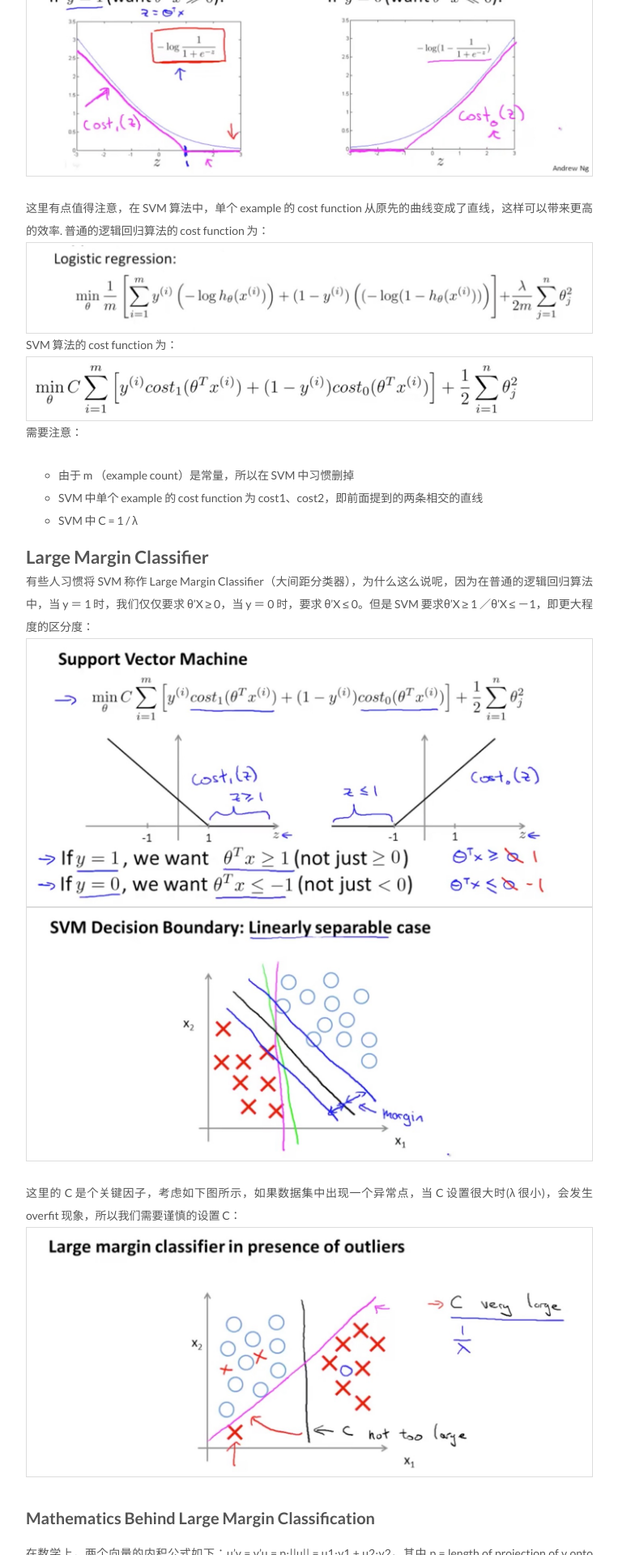
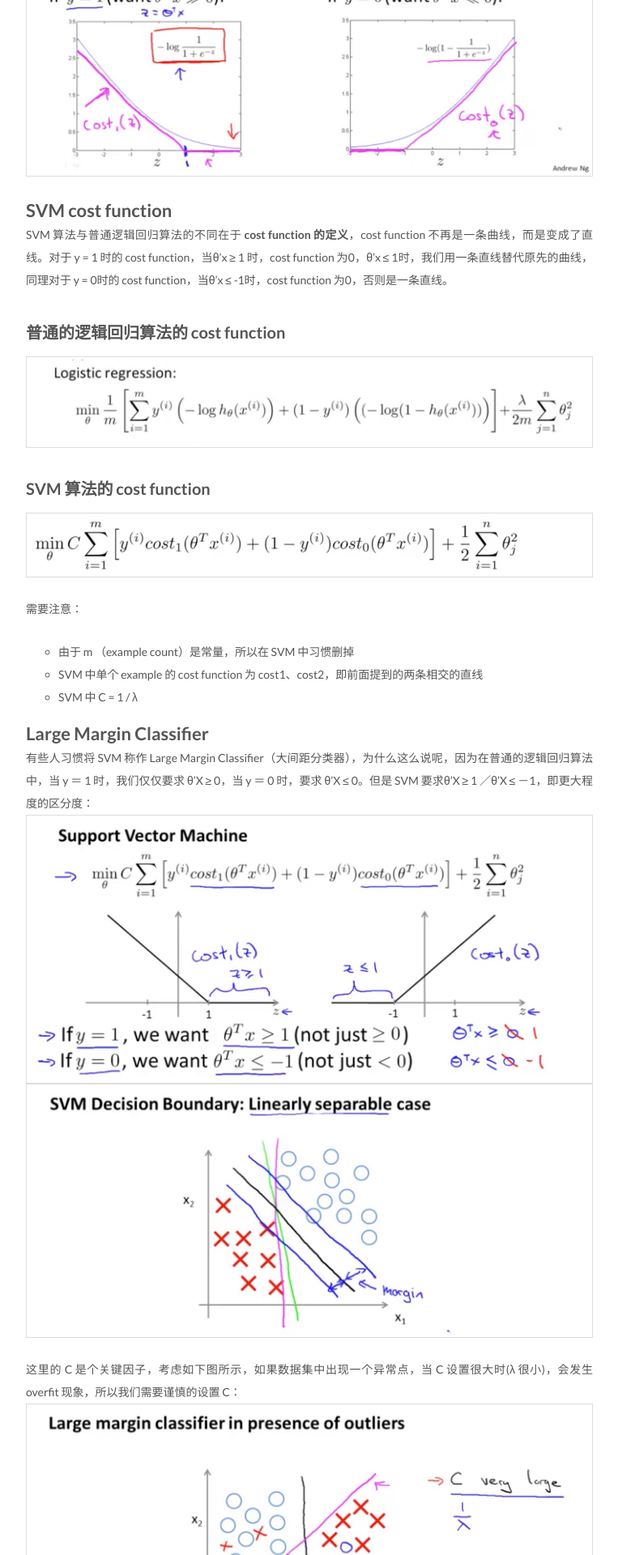
Before and after one commit to qimiguang/qimiguang.github.io, a Jekyll site: the page built from _posts/2017-10-10-Support-Vector-Machine.md, in a window 1280 px wide. Shown: the part 1045-2965 px from the top of the page at 81% size, without its empty margins (258-1021 px from the left). Built offline with Jekyll 4.4.1, drawn with Linux system fonts in a browser that asks for light colours.

Commit message:
write svm

```diff
--- a/_posts/2017-10-10-Support-Vector-Machine.md
+++ b/_posts/2017-10-10-Support-Vector-Machine.md
@@ -14,11 +14,15 @@ tags:
 对于单个 example 的 cost function 如下：
 ![](/assets/images/ml/week7/1examplecostfunction.jpeg)
 
-这里有点值得注意，在 SVM 算法中，单个 example 的 cost function 从原先的曲线变成了直线，这样可以带来更高的效率.
-普通的逻辑回归算法的 cost function 为：
+# SVM cost function
+SVM 算法与普通逻辑回归算法的不同在于 **cost function 的定义**，cost function 不再是一条曲线，而是变成了直线。对于 y = 1 时的 cost function，当θ'x ≥ 1 时，cost function 为0，θ'x ≤ 1时，我们用一条直线替代原先的曲线，同理对于 y = 0时的 cost function，当θ'x ≤ -1时，cost function 为0，否则是一条直线。
+
+## 普通的逻辑回归算法的 cost function
 ![](/assets/images/ml/week7/lrcostfunction.jpeg)
-SVM 算法的 cost function 为：
+## SVM 算法的 cost function
 ![](/assets/images/ml/week7/svmcostfunction.jpeg)
+
+
 需要注意：
 * 由于 m （example count）是常量，所以在 SVM 中习惯删掉
 * SVM 中单个 example 的 cost function 为 cost1、cost2，即前面提到的两条相交的直线
```
Also changed, not shown: _posts/2017-10-15-推荐系统简介.md (added), _posts/2017-10-17-协同过滤算法.md (added).
